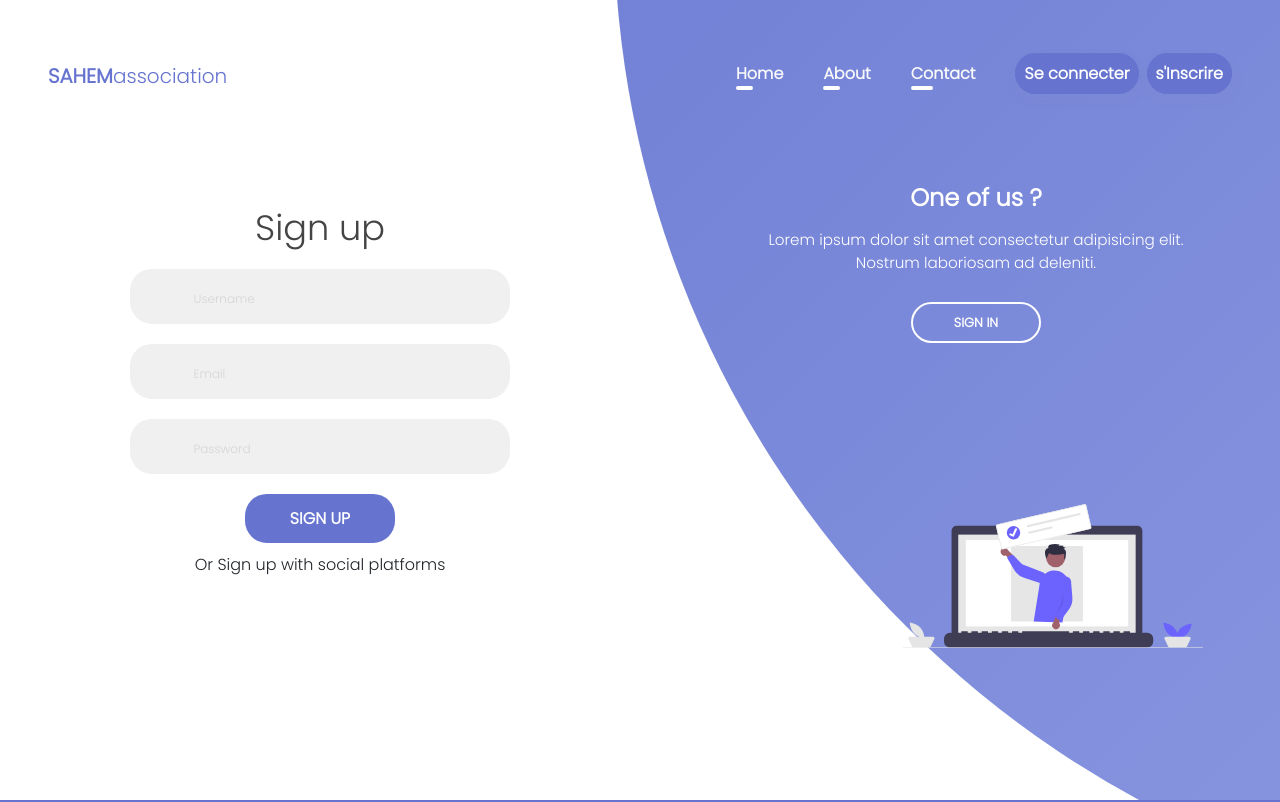
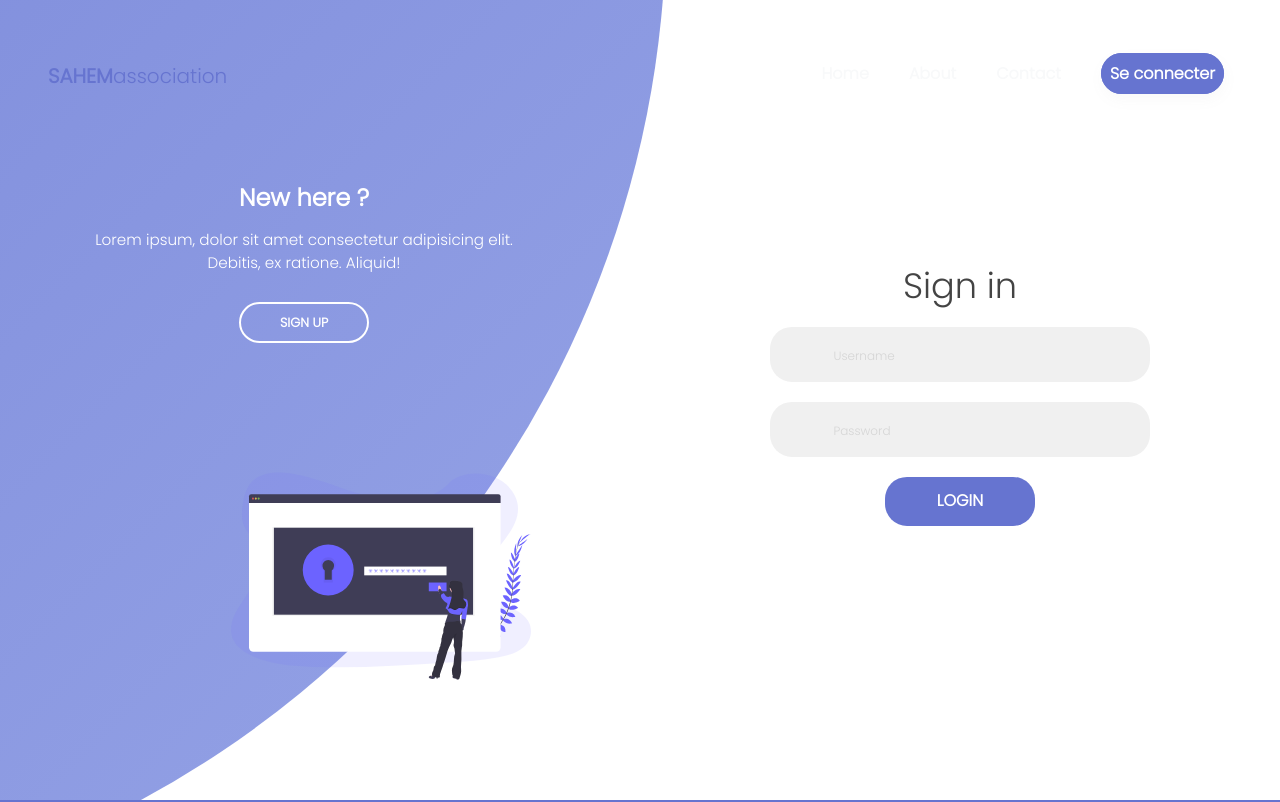
Before and after one commit to anasmasti/sahm-frontend, a Next.js app: page /auth/login in a window 1280 px wide. Shown: the top 802 px of the page. Built offline with nearby package versions, Linux system fonts and the light colour scheme.

Commit message:
Delete sinscrire button from header and fix issues

```diff
--- a/components/Header.js
+++ b/components/Header.js
@@ -77,11 +77,7 @@ const Header = () => {
                     Se connecter
                   </a>
                 </Link>
-                <Link href="/auth/signup">
-                  <a className={['main-btn p-2'].join(' ')} >
-                    s'Inscrire
-                  </a>
-                </Link>
+
               </li>
             </ul>
           </div>
--- a/pages/auth/login/index.js
+++ b/pages/auth/login/index.js
@@ -3,7 +3,7 @@ import Image from "next/image";
 import Style from "../../../styles/pages/auth/login.module.scss";
 
 const Login = () => {
-  const [onSignUpMode, setOnSignUpMode] = useState(true);
+  const [onSignUpMode, setOnSignUpMode] = useState(false);
 
   function SwitchAuth(){
    if(onSignUpMode)
--- a/styles/pages/Contact.module.scss
+++ b/styles/pages/Contact.module.scss
@@ -32,7 +32,7 @@
 
 .list_color{
     color: #fff !important;
-    background: color('seconde-color');
+    background: color('seconde-color') !important;
 }
 
 .input_field {
@@ -55,6 +55,7 @@
     font-size: 1.1rem;
     color: #333;
   }
+
   & i {
     text-align: center;
     line-height: 55px;
--- a/styles/pages/auth/login.module.scss
+++ b/styles/pages/auth/login.module.scss
@@ -75,6 +75,7 @@
     font-size: 1.1rem;
     color: #333;
   }
+
   & i {
     text-align: center;
     line-height: 55px;
```
